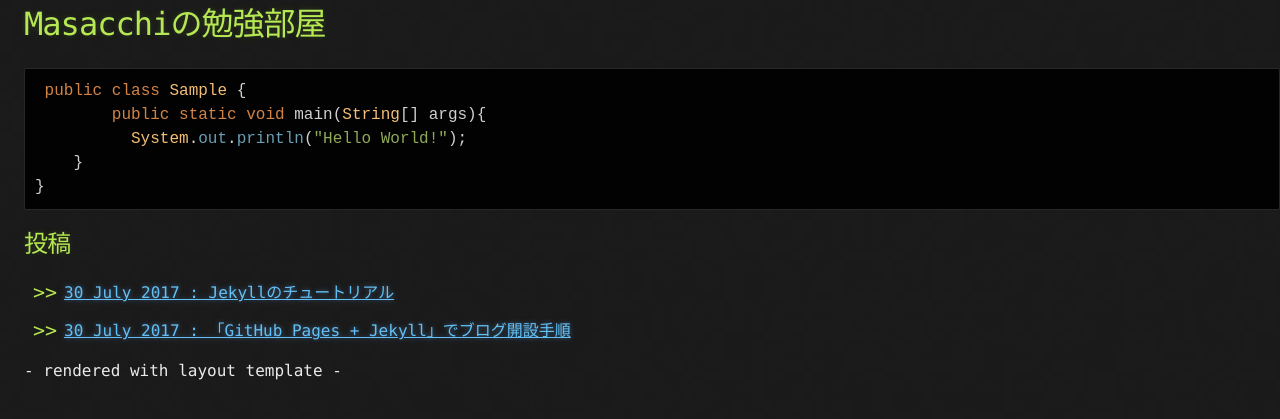
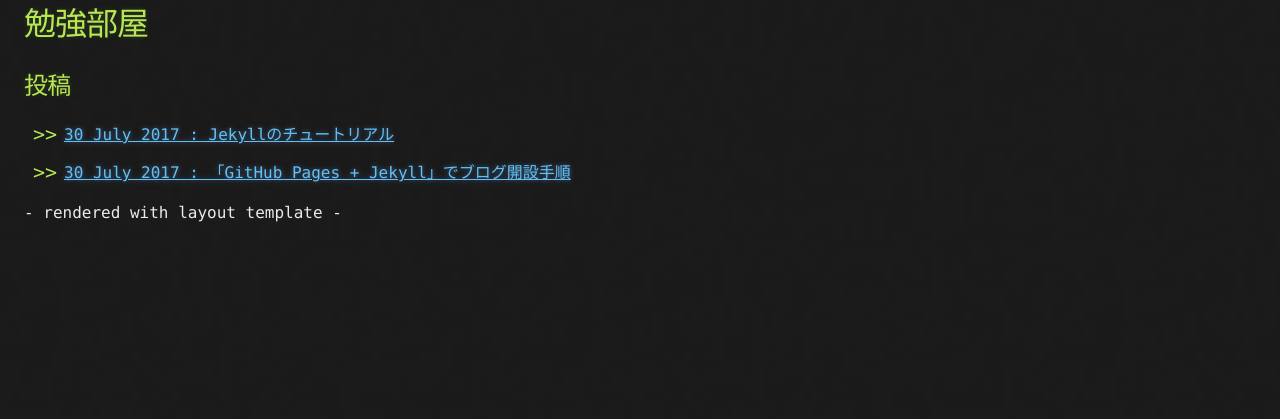
Before and after one commit to masacchi/study.record, a Jekyll site: the page built from index.md, in a window 1280 px wide. Shown: the top 419 px of the page. Built offline with Jekyll 4.4.1, drawn with Linux system fonts in a browser that asks for light colours.

Commit message:
レイアウト修正

````diff
--- a/_layouts/post.html
+++ b/_layouts/post.html
@@ -6,6 +6,8 @@ layout: layout
   <h1>{{ page.title }}</h1>
 </header>
 
+{% include post_meta.html %}
+
 <div class='main'>
   {{ content }}
 </div>
--- /dev/null
+++ b/_sass/tag.scss
@@ -0,0 +1,45 @@
+
+@mixin post-tag {
+  padding: 0.2rem;
+  margin: 0 .2rem;
+  background: #97f048;
+  color: #000000;
+  &:hover {
+    text-decoration: none;
+  }
+}
+
+/**
+ *  Meta data line below post title
+ */
+.post-meta {
+  display: block;
+  margin-top: -.3rem;
+  margin-bottom: 1rem;
+  color: #9a9a9a;
+  time {
+    margin-right: .5rem;
+  }
+  .post-tags {
+    display: inline-block;
+    a {
+      @include post-tag;
+      font-size: .8rem;
+    }
+  }
+}
+
+/**
+ * Styles for _pages/tags.html
+ */
+.tag-cloud {
+  list-style: none;
+  padding: 0;
+  margin: 0;
+  li {
+    display: inline-block;
+    a {
+      @include post-tag;
+    }
+  }
+}
--- a/assets/css/style.scss
+++ b/assets/css/style.scss
@@ -2,6 +2,7 @@
 ---
 
 @import 'jekyll-theme-hacker';
+@import 'tag';
 
 
 .content_area {
--- a/index.md
+++ b/index.md
@@ -1,21 +1,11 @@
 ---
   layout: layout
-  title: Masacchiの勉強部屋
+  title: 勉強部屋
 ---
 
-Masacchiの勉強部屋
-=============
+# 勉強部屋
 
-```java
- public class Sample {
-	public static void main(String[] args){
-	  System.out.println("Hello World!");
-    }
-}
-```
-
-投稿
----
+## 投稿
 {% for post in site.posts %}
 - [{{ post.date | date_to_long_string }} : {{ post.title }}](.{{ post.url }})
 {% endfor %}
````
Also changed, not shown: _includes/footer.html (added, +10 -0 lines), _includes/header.html (added, +10 -0 lines), _includes/post_meta.html (added, +34 -0 lines), _includes/tag_cloud.html (added, +32 -0 lines), tags.html (added, +42 -0 lines).
